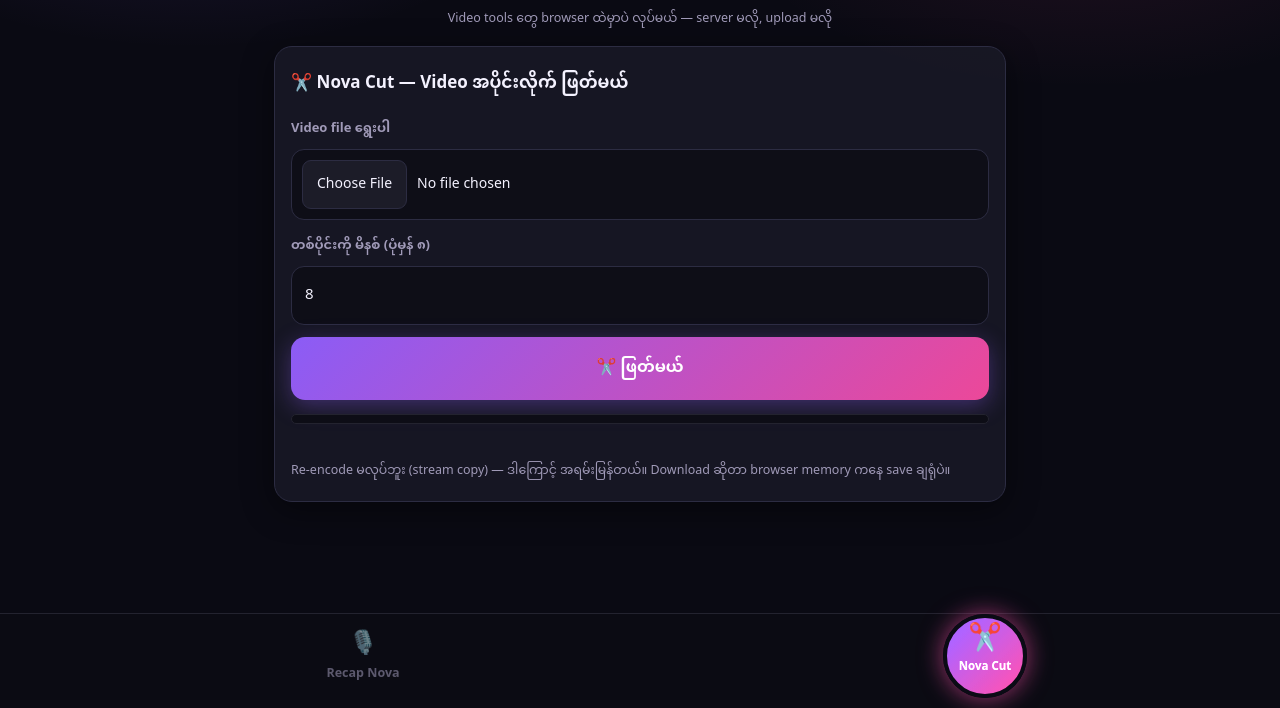
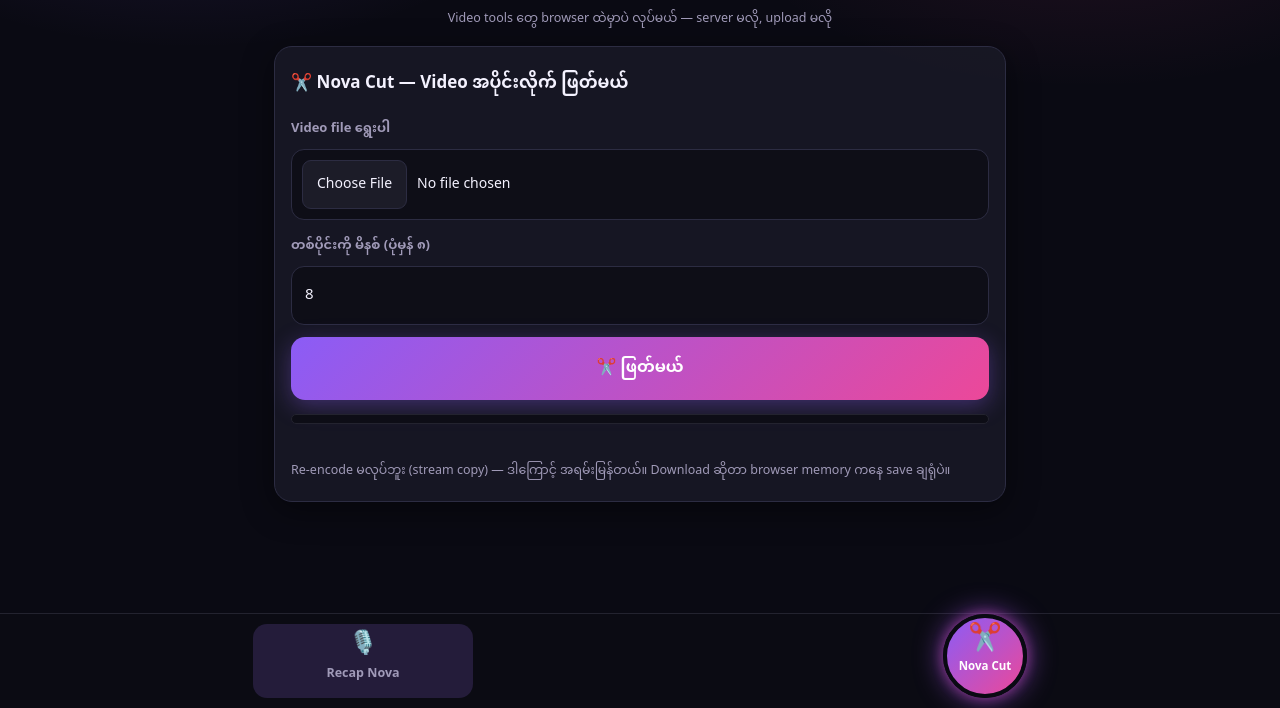
Before and after one commit to samuel66689/nova-studio, a plain HTML site: page index.html in a window 1280 px wide. Shown: the part 92-800 px from the top of the page. Drawn offline with Linux system fonts and the light colour scheme.

Commit message:
nav glow fix: active purple, inactive normal

```diff
--- a/index.html
+++ b/index.html
@@ -245,9 +245,9 @@ button.ghost:active { border-color: var(--acc); }
   width: auto;
 }
 .tab-btn .tico { font-size: 23px; line-height: 1; }
-.tab-btn { opacity: .55; transition: all .25s; }
-.tab-btn.active { opacity: 1; color: #fff; background: rgba(139,92,246,.18);
-  box-shadow: 0 0 18px rgba(139,92,246,.45); }
+.tab-btn { transition: all .25s; background: #241c3a; color: var(--dim); }
+.tab-btn.active { color: #fff; background: var(--grad);
+  box-shadow: 0 0 20px rgba(168,85,247,.6); }
 .tab-btn.fab {
   flex: 0 0 auto; width: 84px; height: 84px; border-radius: 50%;
   background: var(--grad); color: #fff; margin-top: -34px;
@@ -256,9 +256,9 @@ button.ghost:active { border-color: var(--acc); }
   font-size: 11.5px; gap: 2px; padding: 8px 4px;
 }
 .tab-btn.fab .tico { font-size: 27px; }
-.tab-btn.fab { opacity: .55; }
-.tab-btn.fab.active { opacity: 1; filter: brightness(1.12); color: #fff; background: var(--grad);
-  box-shadow: 0 0 24px rgba(236,72,153,.6); }
+.tab-btn.fab { background: #241c3a; color: var(--dim); }
+.tab-btn.fab.active { color: #fff; background: var(--grad);
+  box-shadow: 0 0 28px rgba(168,85,247,.7), 0 0 12px rgba(236,72,153,.5); }
 .tab-btn:active { transform: scale(.94); }
 
 /* ============ PROGRESS ============ */
```
